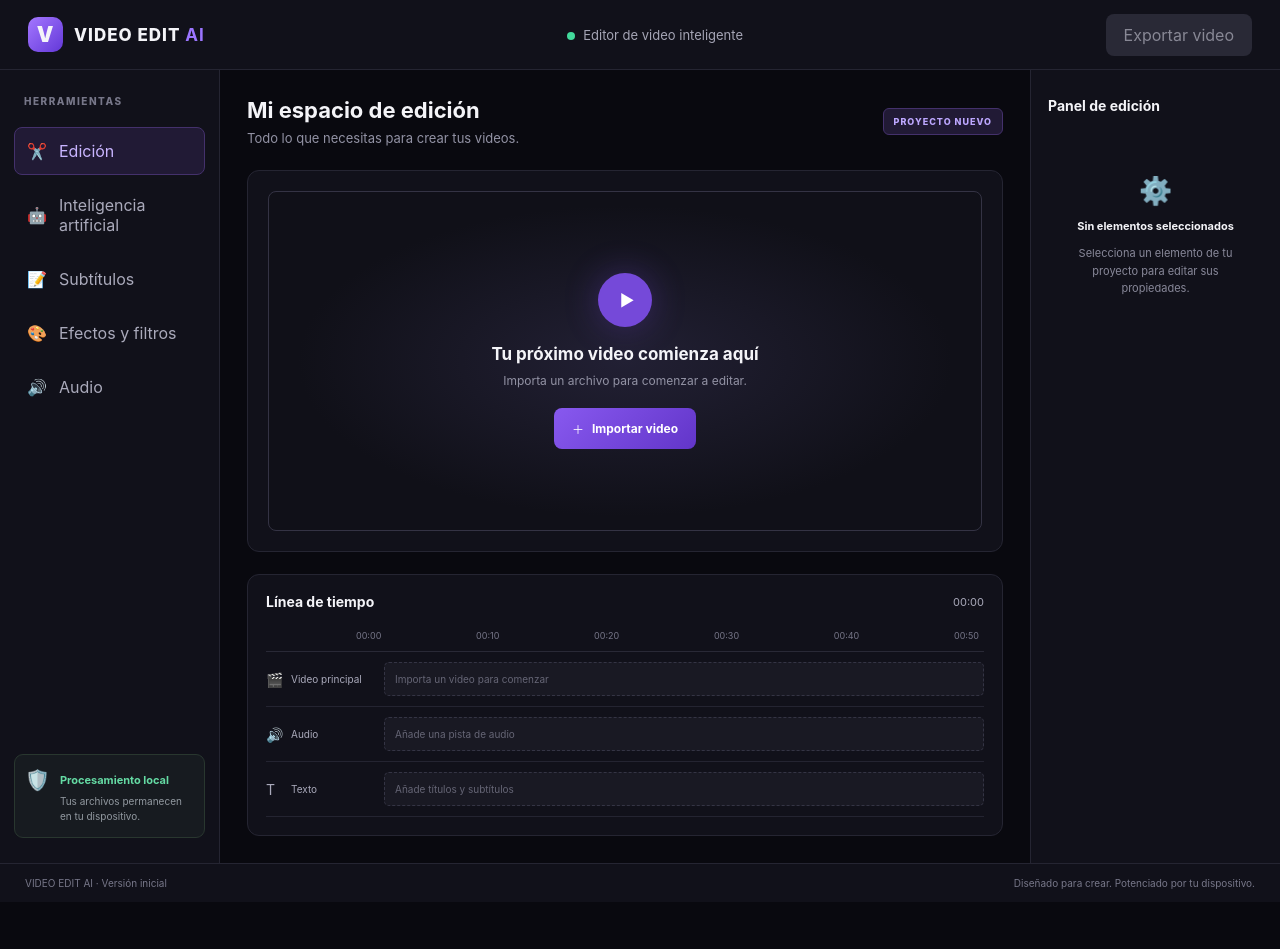
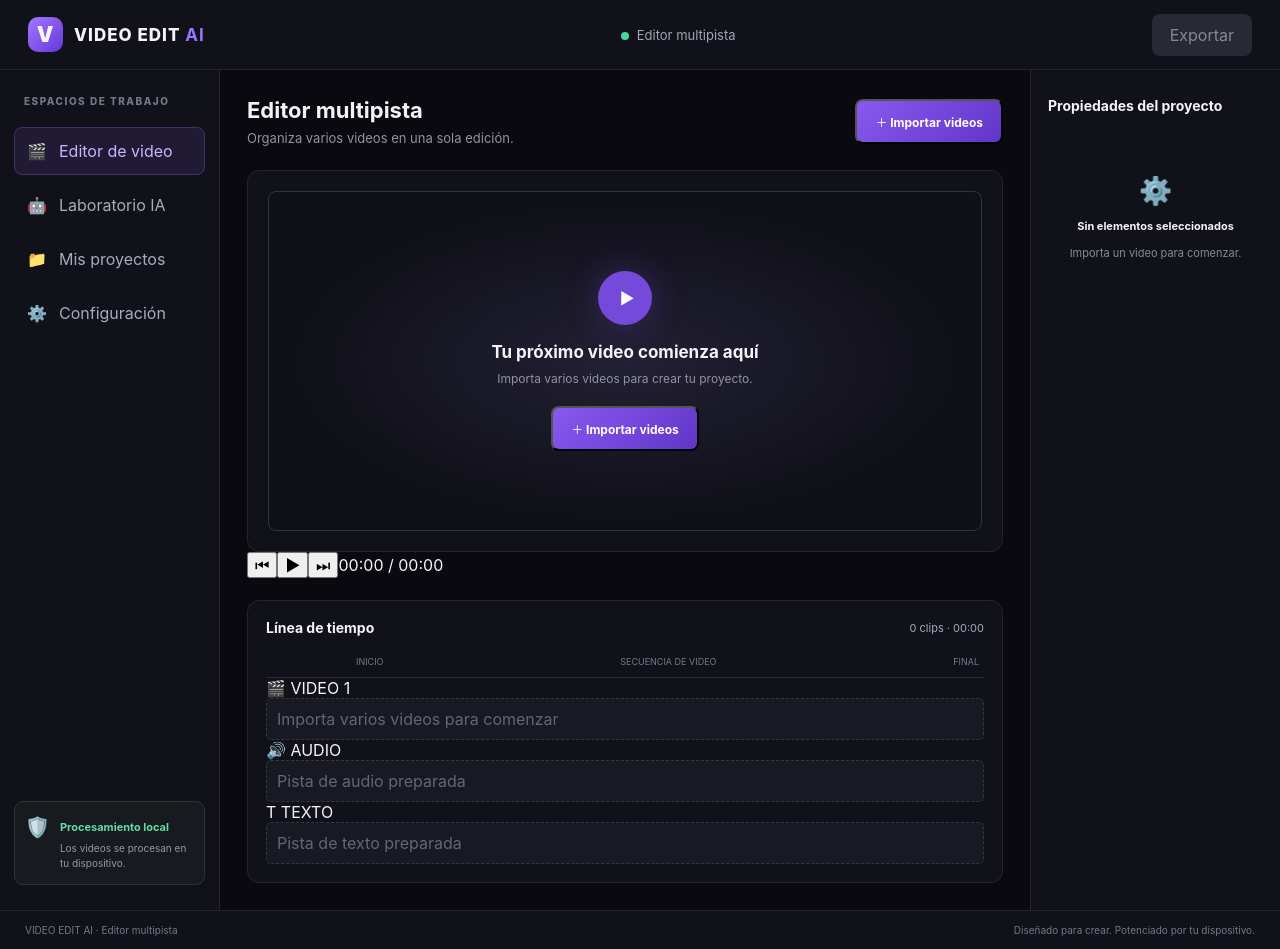
Before and after one commit to CarlosEnrique647/video-edit-ai, a React (Vite) app: page / in a window 1280 px wide. Before the commit the page ends 902 px from the top, so only its background shows below. Built offline with nearby package versions, Linux system fonts and the light colour scheme.

Commit message:
Update App.jsx

```diff
--- a/src/App.jsx
+++ b/src/App.jsx
@@ -1,70 +1,235 @@
 
-import React, { useRef, useState, useEffect } from 'react';
+import React, { useEffect, useRef, useState } from 'react';
+
+const makeId = () => `${Date.now()}-${Math.random()}`;
+
+const formatTime = (seconds) => {
+  if (!Number.isFinite(seconds)) return '00:00';
+  const m = Math.floor(seconds / 60);
+  const s = Math.floor(seconds % 60);
+  return `${String(m).padStart(2, '0')}:${String(s).padStart(2, '0')}`;
+};
+
+function createThumbnail(url, time, duration) {
+  return new Promise((resolve) => {
+    const video = document.createElement('video');
+    video.preload = 'auto';
+    video.muted = true;
+    video.playsInline = true;
+    video.src = url;
+
+    const finish = (result) => {
+      video.removeAttribute('src');
+      video.load();
+      resolve(result);
+    };
+
+    video.onerror = () => finish(null);
+
+    video.onloadedmetadata = () => {
+      const safeTime = Math.min(time, Math.max(0, duration - 0.1));
+      video.currentTime = safeTime;
+    };
+
+    video.onseeked = () => {
+      try {
+        const canvas = document.createElement('canvas');
+        canvas.width = 160;
+        canvas.height = 90;
+        const context = canvas.getContext('2d');
+        context.drawImage(video, 0, 0, canvas.width, canvas.height);
+        finish(canvas.toDataURL('image/jpeg', 0.65));
+      } catch {
+        finish(null);
+      }
+    };
+  });
+}
 
 export default function App() {
-  const [video, setVideo] = useState(null);
-  const [videoName, setVideoName] = useState('');
-  const [duration, setDuration] = useState(0);
+  const [clips, setClips] = useState([]);
+  const [selectedId, setSelectedId] = useState(null);
+  const [currentIndex, setCurrentIndex] = useState(0);
   const [currentTime, setCurrentTime] = useState(0);
+  const [totalDuration, setTotalDuration] = useState(0);
   const [isPlaying, setIsPlaying] = useState(false);
-  const videoRef = useRef(null);
+  const [activePanel, setActivePanel] = useState('editor');
+  const [loading, setLoading] = useState(false);
+
+  const playerRef = useRef(null);
+  const clipsRef = useRef([]);
+  const indexRef = useRef(0);
   const fileInputRef = useRef(null);
+  const urlsRef = useRef([]);
 
-  function formatTime(seconds) {
-    if (!Number.isFinite(seconds)) return '00:00';
-    const min = Math.floor(seconds / 60);
-    const sec = Math.floor(seconds % 60);
-    return `${String(min).padStart(2, '0')}:${String(sec).padStart(2, '0')}`;
+  useEffect(() => {
+    clipsRef.current = clips;
+    const total = clips.reduce((sum, clip) => sum + clip.duration, 0);
+    setTotalDuration(total);
+  }, [clips]);
+
+  useEffect(() => {
+    indexRef.current = currentIndex;
+  }, [currentIndex]);
+
+  useEffect(() => {
+    return () => {
+      urlsRef.current.forEach(URL.revokeObjectURL);
+    };
+  }, []);
+
+  async function importVideos(event) {
+    const files = Array.from(event.target.files || []).filter(
+      (file) => file.type.startsWith('video/')
+    );
+
+    if (!files.length) return;
+
+    setLoading(true);
+    setIsPlaying(false);
+
+    const newClips = [];
+
+    for (const file of files) {
+      const url = URL.createObjectURL(file);
+      urlsRef.current.push(url);
+
+      const metadata = await new Promise((resolve) => {
+        const video = document.createElement('video');
+        video.preload = 'metadata';
+        video.src = url;
+
+        video.onloadedmetadata = () => {
+          resolve({
+            duration: Number.isFinite(video.duration) ? video.duration : 0
+          });
+        };
+
+        video.onerror = () => resolve({ duration: 0 });
+      });
+
+      const duration = metadata.duration;
+
+      if (!duration) continue;
+
+      const thumbnailCount = Math.min(8, Math.max(2, Math.ceil(duration / 5)));
+      const thumbnails = await Promise.all(
+        Array.from({ length: thumbnailCount }, (_, i) =>
+          createThumbnail(url, (duration * i) / thumbnailCount, duration)
+        )
+      );
+
+      newClips.push({
+        id: makeId(),
+        name: file.name,
+        url,
+        duration,
+        thumbnails: thumbnails.filter(Boolean)
+      });
     }
 
-  function importVideo(event) {
-    const file = event.target.files?.[0];
-    if (!file) return;
+    setClips((previous) => [...previous, ...newClips]);
+    if (newClips.length && clipsRef.current.length === 0) {
+      setSelectedId(newClips[0].id);
+      setCurrentIndex(0);
+      setCurrentTime(0);
+    } else if (newClips.length && !selectedId) {
+      setSelectedId(newClips[0].id);
+    }
 
-    if (video) URL.revokeObjectURL(video);
-
-    const url = URL.createObjectURL(file);
-    setVideo(url);
-    setVideoName(file.name);
-    setDuration(0);
-    setCurrentTime(0);
-    setIsPlaying(false);
+    setLoading(false);
     event.target.value = '';
   }
 
-  function removeVideo() {
-    if (video) URL.revokeObjectURL(video);
-    setVideo(null);
-    setVideoName('');
-    setDuration(0);
+  function selectClip(clip, index) {
+    setIsPlaying(false);
+    setSelectedId(clip.id);
+    setCurrentIndex(index);
     setCurrentTime(0);
-    setIsPlaying(false);
+
+    if (playerRef.current) {
+      playerRef.current.src = clip.url;
+      playerRef.current.load();
+    }
   }
 
-  function seekVideo(value) {
-    const time = Number(value);
-    if (videoRef.current) {
-      videoRef.current.currentTime = time;
-      setCurrentTime(time);
+  function removeClip(id) {
+    const index = clips.findIndex((clip) => clip.id === id);
+    const next = clips.filter((clip) => clip.id !== id);
+
+    setIsPlaying(false);
+    setClips(next);
+
+    if (selectedId === id) {
+      setSelectedId(next[0]?.id || null);
+      setCurrentIndex(0);
+      setCurrentTime(0);
+
+      if (playerRef.current) {
+        playerRef.current.pause();
+        playerRef.current.src = next[0]?.url || '';
+      }
+    } else if (index < currentIndex) {
+      setCurrentIndex((value) => Math.max(0, value - 1));
+    }
+  }
+
+  function moveClip(index, direction) {
+    const target = index + direction;
+    if (target < 0 || target >= clips.length) return;
+
+    const reordered = [...clips];
+    [reordered[index], reordered[target]] = [reordered[target], reordered[index]];
+    setClips(reordered);
+
+    if (reordered[currentIndex]) {
+      setSelectedId(reordered[currentIndex].id);
+    }
+  }
+
+  function playNext() {
+    const nextIndex = indexRef.current + 1;
+    if (nextIndex >= clipsRef.current.length) {
+      setIsPlaying(false);
+      setCurrentTime(totalDuration);
+      return;
+    }
+
+    const nextClip = clipsRef.current[nextIndex];
+    setCurrentIndex(nextIndex);
+    indexRef.current = nextIndex;
+    setSelectedId(nextClip.id);
+    setCurrentTime(0);
+
+    if (playerRef.current) {
+      playerRef.current.src = nextClip.url;
+      playerRef.current.load();
+      playerRef.current.play().catch(() => setIsPlaying(false));
     }
   }
 
   function togglePlayback() {
-    const player = videoRef.current;
-    if (!player) return;
+    const player = playerRef.current;
+    if (!player || !clips.length) return;
 
     if (player.paused) {
-      player.play().catch(() => {});
+      player.play().catch(() => setIsPlaying(false));
     } else {
       player.pause();
     }
   }
 
-  useEffect(() => {
-    return () => {
-      if (video) URL.revokeObjectURL(video);
-    };
-  }, [video]);
+  function seek(value) {
+    if (playerRef.current) {
+      playerRef.current.currentTime = Number(value);
+      setCurrentTime(Number(value));
+    }
+  }
+
+  const selectedClip = clips.find((clip) => clip.id === selectedId);
+  const timelinePosition =
+    clips.slice(0, currentIndex).reduce((sum, clip) => sum + clip.duration, 0) +
+    currentTime;
 
   return (
     <div className="app">
@@ -76,170 +241,257 @@ export default function App() {
 
         <div className="topbar-center">
           <span className="status-dot"></span>
-          Editor de video inteligente
+          Editor multipista
         </div>
 
         <button className="export-button" disabled>
-          Exportar video
+          Exportar
         </button>
       </header>
 
       <main className="workspace">
         <aside className="sidebar">
-          <div className="sidebar-title">HERRAMIENTAS</div>
-          <button className="tool active"><span>✂️</span> Edición</button>
-          <button className="tool"><span>🤖</span> Inteligencia artificial</button>
-          <button className="tool"><span>📝</span> Subtítulos</button>
-          <button className="tool"><span>🎨</span> Efectos y filtros</button>
-          <button className="tool"><span>🔊</span> Audio</button>
+          <div className="sidebar-title">ESPACIOS DE TRABAJO</div>
+
+          <button
+            className={`tool ${activePanel === 'editor' ? 'active' : ''}`}
+            onClick={() => setActivePanel('editor')}
+          >
+            <span>🎬</span> Editor de video
+          </button>
+
+          <button
+            className={`tool ${activePanel === 'ai' ? 'active' : ''}`}
+            onClick={() => setActivePanel('ai')}
+          >
+            <span>🤖</span> Laboratorio IA
+          </button>
+
+          <button className="tool"><span>📁</span> Mis proyectos</button>
+          <button className="tool"><span>⚙️</span> Configuración</button>
 
           <div className="sidebar-bottom">
             <div className="local-card">
               <span>🛡️</span>
               <div>
                 <strong>Procesamiento local</strong>
-                <p>Tus archivos permanecen en tu dispositivo.</p>
+                <p>Los videos se procesan en tu dispositivo.</p>
               </div>
             </div>
           </div>
         </aside>
 
         <section className="editor">
+          {activePanel === 'editor' ? (
+            <>
               <div className="editor-heading">
                 <div>
-              <h1>Mi espacio de edición</h1>
-              <p>Todo lo que necesitas para crear tus videos.</p>
+                  <h1>Editor multipista</h1>
+                  <p>Organiza varios videos en una sola edición.</p>
                 </div>
-            <span className="project-label">PROYECTO NUEVO</span>
+
+                <button
+                  className="import-button"
+                  onClick={() => fileInputRef.current?.click()}
+                >
+                  ＋ Importar videos
+                </button>
+
+                <input
+                  ref={fileInputRef}
+                  type="file"
+                  accept="video/*"
+                  multiple
+                  hidden
+                  onChange={importVideos}
+                />
               </div>
+
+              {loading && <p className="loading-message">Preparando videos y miniaturas...</p>}
 
               <div className="preview-area">
                 <div className="preview-screen">
-              {video ? (
+                  {selectedClip ? (
                     <video
-                  ref={videoRef}
+                      ref={playerRef}
                       className="video-preview"
-                  src={video}
-                  controls
+                      src={selectedClip.url}
                       onLoadedMetadata={(event) => {
-                    setDuration(event.currentTarget.duration);
+                        const player = event.currentTarget;
+                        if (Number.isFinite(player.duration)) {
+                          setCurrentTime(player.currentTime);
+                        }
                       }}
-                  onTimeUpdate={(event) => {
-                    setCurrentTime(event.currentTarget.currentTime);
-                  }}
+                      onTimeUpdate={(event) =>
+                        setCurrentTime(event.currentTarget.currentTime)
+                      }
                       onPlay={() => setIsPlaying(true)}
                       onPause={() => setIsPlaying(false)}
-                  onEnded={() => setIsPlaying(false)}
+                      onEnded={playNext}
                     />
                   ) : (
                     <div className="preview-content">
                       <div className="play-icon">▶</div>
                       <h2>Tu próximo video comienza aquí</h2>
-                  <p>Importa un archivo para comenzar a editar.</p>
-                  <label className="import-button">
-                    <span>＋</span> Importar video
-                    <input
-                      ref={fileInputRef}
-                      type="file"
-                      accept="video/*"
-                      onChange={importVideo}
-                      hidden
-                    />
-                  </label>
+                      <p>Importa varios videos para crear tu proyecto.</p>
+                      <button
+                        className="import-button"
+                        onClick={() => fileInputRef.current?.click()}
+                      >
+                        ＋ Importar videos
+                      </button>
                     </div>
                   )}
                 </div>
               </div>
 
-          {video && (
-            <>
-              <div className="imported-file">
-                <span>🎬</span>
-                <span>{videoName}</span>
-                <button onClick={removeVideo}>Quitar video</button>
+              <div className="transport-controls">
+                <button title="Ir al primer clip" onClick={() => clips[0] && selectClip(clips[0], 0)}>
+                  ⏮
+                </button>
+                <button title="Reproducir o pausar" onClick={togglePlayback}>
+                  {isPlaying ? '⏸' : '▶'}
+                </button>
+                <button title="Siguiente clip" onClick={playNext}>
+                  ⏭
+                </button>
+                <span>{formatTime(timelinePosition)} / {formatTime(totalDuration)}</span>
               </div>
-
-              <div className="playback-controls">
-                <button onClick={togglePlayback}>
-                  {isPlaying ? '❚❚ Pausar' : '▶ Reproducir'}
-                </button>
-                <span>{formatTime(currentTime)}</span>
-                <span>/</span>
-                <span>{formatTime(duration)}</span>
-              </div>
-            </>
-          )}
 
               <section className="timeline">
                 <div className="timeline-header">
                   <h2>Línea de tiempo</h2>
-              <span>{formatTime(currentTime)}</span>
+                  <span>{clips.length} clips · {formatTime(totalDuration)}</span>
                 </div>
 
                 <div className="timeline-ruler">
-              <span>00:00</span>
-              <span>00:10</span>
-              <span>00:20</span>
-              <span>00:30</span>
-              <span>00:40</span>
-              <span>00:50</span>
+                  <span>INICIO</span>
+                  <span>SECUENCIA DE VIDEO</span>
+                  <span>FINAL</span>
                 </div>
 
-            <div className="track">
-              <span className="track-icon">🎬</span>
-              <span>Video principal</span>
+                <div className="timeline-track">
+                  <div className="track-label">🎬 VIDEO 1</div>
+
+                  <div className="clip-lane">
+                    {clips.length === 0 ? (
                       <div className="empty-track">
-                {video ? videoName : 'Importa un video para comenzar'}
+                        Importa varios videos para comenzar
+                      </div>
+                    ) : (
+                      clips.map((clip, index) => (
+                        <div
+                          key={clip.id}
+                          className={`video-clip ${selectedId === clip.id ? 'selected' : ''}`}
+                          onClick={() => selectClip(clip, index)}
+                          style={{
+                            width: `${Math.max(180, clip.duration * 18)}px`
+                          }}
+                        >
+                          <div className="clip-thumbnails">
+                            {clip.thumbnails.map((thumbnail, i) => (
+                              <img key={i} src={thumbnail} alt="" />
+                            ))}
+                          </div>
+
+                          <div className="clip-caption">
+                            <span>{clip.name}</span>
+                            <small>{formatTime(clip.duration)}</small>
+                          </div>
+
+                          <div className="clip-actions">
+                            <button
+                              title="Mover a la izquierda"
+                              onClick={(event) => {
+                                event.stopPropagation();
+                                moveClip(index, -1);
+                              }}
+                            >◀</button>
+                            <button
+                              title="Mover a la derecha"
+                              onClick={(event) => {
+                                event.stopPropagation();
+                                moveClip(index, 1);
+                              }}
+                            >▶</button>
+                            <button
+                              title="Eliminar clip"
+                              onClick={(event) => {
+                                event.stopPropagation();
+                                removeClip(clip.id);
+                              }}
+                            >×</button>
+                          </div>
+                        </div>
+                      ))
+                    )}
                   </div>
                 </div>
 
-            <div className="track">
-              <span className="track-icon">🔊</span>
-              <span>Audio</span>
-              <div className="empty-track">Añade una pista de audio</div>
+                <div className="timeline-track">
+                  <div className="track-label">🔊 AUDIO</div>
+                  <div className="clip-lane">
+                    <div className="empty-track">Pista de audio preparada</div>
+                  </div>
                 </div>
 
-            <div className="track">
-              <span className="track-icon">T</span>
-              <span>Texto</span>
-              <div className="empty-track">Añade títulos y subtítulos</div>
+                <div className="timeline-track">
+                  <div className="track-label">T TEXTO</div>
+                  <div className="clip-lane">
+                    <div className="empty-track">Pista de texto preparada</div>
+                  </div>
                 </div>
 
-            {video && (
+                {selectedClip && (
                   <div className="timeline-seek">
-                <label htmlFor="timeline-range">
-                  DESPLAZAMIENTO POR EL VIDEO
-                </label>
+                    <label>POSICIÓN DENTRO DEL CLIP</label>
                     <input
-                  id="timeline-range"
                       type="range"
                       min="0"
-                  max={duration || 1}
+                      max={selectedClip.duration || 1}
                       step="0.01"
-                  value={Math.min(currentTime, duration || 1)}
-                  onChange={(event) => seekVideo(event.target.value)}
+                      value={Math.min(currentTime, selectedClip.duration)}
+                      onChange={(event) => seek(event.target.value)}
                     />
                     <div className="seek-times">
                       <span>{formatTime(currentTime)}</span>
-                  <span>{formatTime(duration)}</span>
+                      <span>{formatTime(selectedClip.duration)}</span>
                     </div>
                   </div>
                 )}
               </section>
+            </>
+          ) : (
+            <section className="ai-placeholder">
+              <div className="play-icon">✦</div>
+              <h1>Laboratorio de inteligencia artificial</h1>
+              <p>Próximamente: quitar fondos, subtítulos, limpieza de audio y mejora de video.</p>
+            </section>
+          )}
         </section>
 
         <aside className="properties">
-          <h2>Panel de edición</h2>
+          <h2>Propiedades del proyecto</h2>
+
+          {selectedClip ? (
+            <div className="properties-empty">
+              <span>🎬</span>
+              <strong>{selectedClip.name}</strong>
+              <p>Duración: {formatTime(selectedClip.duration)}</p>
+              <p>Clip {currentIndex + 1} de {clips.length}</p>
+            </div>
+          ) : (
             <div className="properties-empty">
               <span>⚙️</span>
               <strong>Sin elementos seleccionados</strong>
-            <p>Selecciona un elemento de tu proyecto para editar sus propiedades.</p>
+              <p>Importa un video para comenzar.</p>
             </div>
+          )}
         </aside>
       </main>
 
       <footer className="app-footer">
-        <span>VIDEO EDIT AI · Versión inicial</span>
+        <span>VIDEO EDIT AI · Editor multipista</span>
         <span>Diseñado para crear. Potenciado por tu dispositivo.</span>
       </footer>
     </div>
```
Lines whose indentation alone changed are shown as unchanged.
